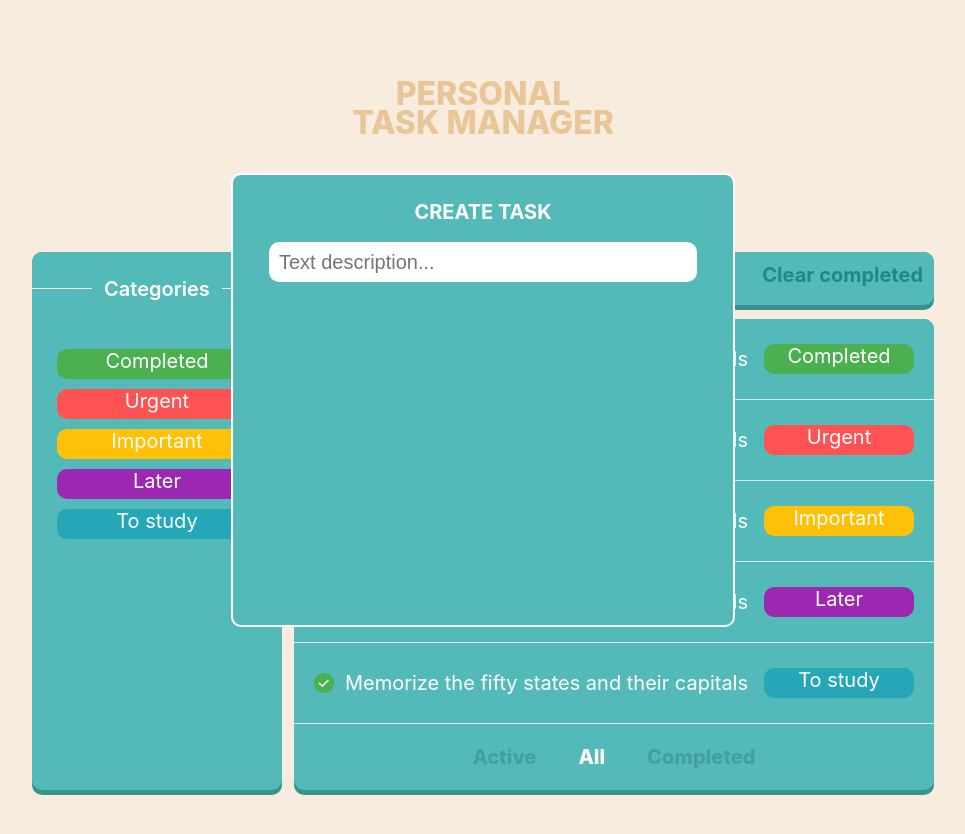
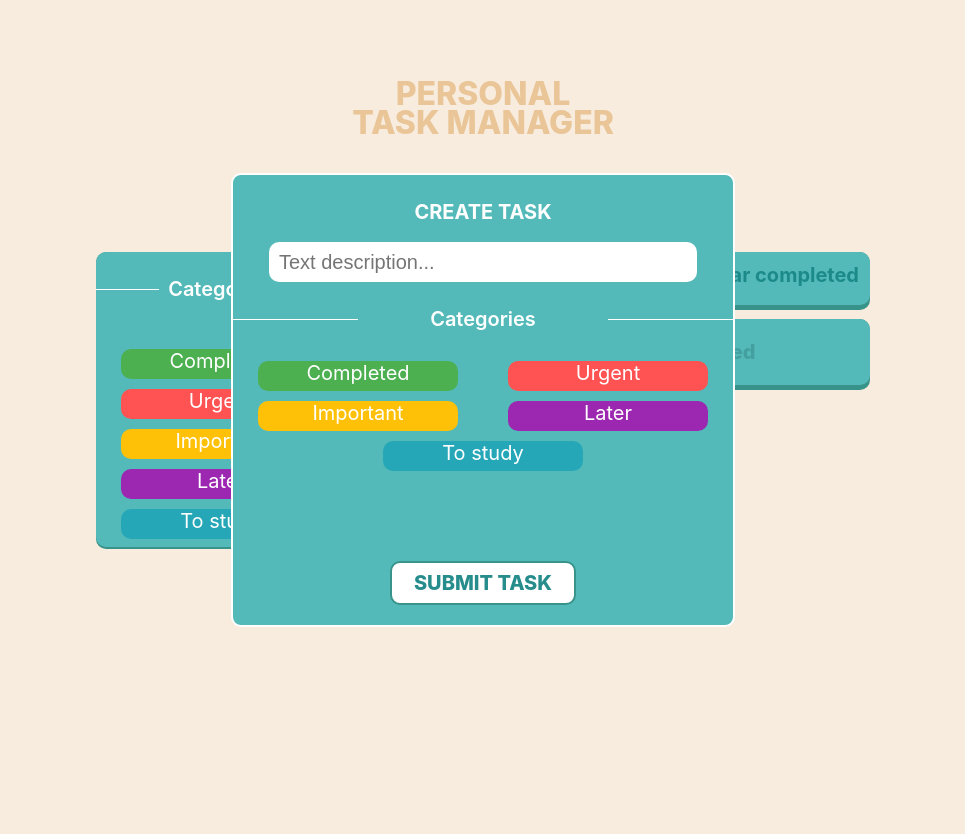
Before and after one commit to nbespalovv/nbespalovv_web, a React (Create React App) app: page / in a window 1280 px wide. Both pictures are taken after a click on the element "Add new task". Shown: the top 834 px of the page, without its empty margins (157-1122 px from the left). After the commit the page ends 800 px from the top, so only its background shows below. Built offline with nearby package versions, Linux system fonts and the light colour scheme.

Commit message:
Added localStorage

```diff
--- a/src/App.css
+++ b/src/App.css
@@ -11,7 +11,7 @@ body {
 }
 
 .job-state {
-    width: 150px;
+    min-width: 150px;
     height: 30px;
     color: white;
     border-radius: 10px;
@@ -153,8 +153,9 @@ body {
     border: 2px solid #FFF;
     background: #54BAB9;
 }
-.job-create-task-title-wrapper {
+.job-create-task-wrapper {
     width: 100%;
+    height: 90%;
     display: flex;
     justify-content: center;
     margin-top: 25px;
@@ -198,9 +199,24 @@ body {
     outline: none;
 }
 
+.submit-task {
+    width: 182px;
+    height: 40px;
+    border-radius: 10px;
+    border: 2px solid #38938A;
+    background: #FFF;
+    color: #278D8C;
+    text-align: center;
+    font-size: 20px;
+    font-style: normal;
+    font-weight: 800;
+    line-height: 200%;
+    margin-top: auto;
+}
+
 .horizontal-line {
     height: 1px;
-    width: 60px;
+    width: 25%;
     background-color: white;
 }
 
@@ -232,3 +248,12 @@ footer {
     left: 50%;
     transform: translate(-50%) translateY(-50%);
 }
+
+.job-create-task-categories {
+    margin-top: 30px;
+    display: flex;
+    align-content: flex-start;
+    width: 100%;
+    flex-flow: row wrap;
+    justify-content: space-around;
+}
--- a/src/components/JobCreateModule.jsx
+++ b/src/components/JobCreateModule.jsx
@@ -2,7 +2,7 @@ import JobCreate from "./job-create/JobCreate";
 
 const JobCreateModule = (props) => (
     <div className={"job-create-task-module"}>
-        <JobCreate/>
+        <JobCreate onClose={props.onClose}/>
     </div>
 )
 
--- a/src/components/NewJobDialog.jsx
+++ b/src/components/NewJobDialog.jsx
@@ -8,7 +8,7 @@ const NewJobDialog = (props) => {
 
     return (
         <div className={"dialog"}>
-            <JobCreateModule/>
+            <JobCreateModule onClose={props.onClose}/>
         </div>
     )
 }
--- a/src/components/job-categories/JobCategories.jsx
+++ b/src/components/job-categories/JobCategories.jsx
@@ -1,15 +1,16 @@
 import JobCategoriesTitle from "./JobCategoriesTitle";
 import JobState from "../job-list/JobState";
+import Category from "../../types/Category";
 
 const JobCategories = (props) => (
     <div className={"job-categories"}>
         <JobCategoriesTitle>Categories</JobCategoriesTitle>
         <div className={"job-categories-list"}>
-            <JobState state={"Completed"} color={"#4CAF50"} className={"possible-category"}/>
-            <JobState state={"Urgent"} color={"#FF5252"} className={"possible-category"}/>
-            <JobState state={"Important"} color={"#FFC107"} className={"possible-category"}/>
-            <JobState state={"Later"} color={"#9C27B0"} className={"possible-category"}/>
-            <JobState state={"To study"} color={"#25A7B8"} className={"possible-category"}/>
+            {
+                Category.defaultCategories.map((category, i) =>
+                    <JobState state={category.name} color={category.color} className={"possible-category"}/>
+                )
+            }
         </div>
     </div>
 )
--- a/src/components/job-create/JobCreate.jsx
+++ b/src/components/job-create/JobCreate.jsx
@@ -1,12 +1,59 @@
-import JobCategoriesTitle from "../job-categories/JobCategoriesTitle";
 import JobCreateTitle from "./JobCreateTitle";
 import JobInput from "./JobInput";
+import JobCategoriesTitle from "../job-categories/JobCategoriesTitle";
+import JobState from "../job-list/JobState";
+import SecondaryButton from "./SecondaryButton";
+import {useState} from "react";
+import Category from "../../types/Category";
+import Job from "../../types/Job";
 
-const JobCreate = (props) => (
-    <div className={"job-create-task-title-wrapper"}>
-        <JobCreateTitle>CREATE TASK</JobCreateTitle>
-        <JobInput/>
-    </div>
-)
+const JobCreate = (props) => {
+
+    const [description, setDescription] = useState("")
+
+    const [selectedCategoryIndex, selectCategoryIndex] = useState(-1)
+
+    const onJobCreateClicked = () => {
+        if (selectedCategoryIndex === -1) {
+            alert("You have not selected category")
+            return
+        }
+        let job = new Job(description, Category.defaultCategories.find((_, i) => i === selectedCategoryIndex))
+        if (localStorage.getItem("jobs") == null) {
+            localStorage.setItem("jobs", "[]")
+        }
+        let jobs = [...JSON.parse(localStorage.getItem("jobs"))]
+        jobs.push(job)
+        localStorage.setItem("jobs", JSON.stringify(jobs))
+        props.onClose()
+        window.dispatchEvent( new Event('storage') )
+    }
+
+    const onCategorySelected = (index) => {
+        selectCategoryIndex(index)
+        for (let element of document.getElementsByClassName("new-job-category")) {
+            element.style.border = "none"
+        }
+        document.getElementById(`new-job-category-${index}`).style.border = "3px solid white"
+    }
+
+
+
+    return (
+        <div className={"job-create-task-wrapper"}>
+            <JobCreateTitle>CREATE TASK</JobCreateTitle>
+            <JobInput onDescriptionChanged={setDescription}/>
+            <JobCategoriesTitle>Categories</JobCategoriesTitle>
+            <div className={"job-create-task-categories"}>
+                {
+                    Category.defaultCategories.map((category, i) =>
+                        <JobState state={category.name} color={category.color} id={`new-job-category-${i}`} className={"possible-category new-job-category"} onClick={() => onCategorySelected(i)}/>
+                    )
+                }
+            </div>
+            <SecondaryButton onClick={onJobCreateClicked}>SUBMIT TASK</SecondaryButton>
+        </div>
+    )
+}
 
 export default JobCreate;
--- a/src/components/job-create/JobInput.jsx
+++ b/src/components/job-create/JobInput.jsx
@@ -1,6 +1,6 @@
 const JobInput = (props) => (
     <div className={"job-input"}>
-        <input className={"job-input-title"} type={"text"} placeholder={"Text description..."}/>
+        <input className={"job-input-title"} type={"text"} placeholder={"Text description..."} onInput={(e) => props.onDescriptionChanged(e.target.value)}/>
     </div>
 
 )
--- /dev/null
+++ b/src/components/job-create/SecondaryButton.jsx
@@ -0,0 +1,7 @@
+const SecondaryButton = (props) => (
+  <div className={"submit-task"} onClick={props.onClick}>
+      {props.children}
+  </div>
+)
+
+export default SecondaryButton;
--- a/src/components/job-list/JobList.jsx
+++ b/src/components/job-list/JobList.jsx
@@ -1,17 +1,29 @@
 import JobItem from "./JobItem";
 import JobFilter from "./JobFilter";
+import {useEffect, useState} from "react";
 
-const JobList = (props) => (
+const JobList = (props) => {
+
+    const [jobs, setJobs] = useState([...(JSON.parse(window.localStorage.getItem("jobs")) || [])])
+
+    useEffect(() => {
+        window.onstorage = () => {
+            setJobs(JSON.parse(window.localStorage.getItem("jobs")))
+        }
+    }, []);
+
+
+    return (
         <div className={"job-list"}>
             <div className={"job-list-inner"}>
-            {props.items.map((item, i) => {
-                return (<JobItem state={item.state} color={item.color}>
-                    {item.title}
+                {jobs.map((item, i) => {
+                    return (<JobItem state={item.category.name} color={item.category.color}>
+                        {item.description}
                     </JobItem>)
                 })}
                 <JobFilter/>
             </div>
         </div>
     )
-
+}
 export default JobList;
--- a/src/components/job-list/JobState.jsx
+++ b/src/components/job-list/JobState.jsx
@@ -1,5 +1,5 @@
 const JobState = (props) => (
-    <div className={"job-state " + props.className} style={{backgroundColor: props.color}}>
+    <div id={props.id} className={"job-state " + props.className} style={{backgroundColor: props.color}} onClick={props.onClick}>
         {props.state}
     </div>
 )
--- /dev/null
+++ b/src/types/Category.js
@@ -0,0 +1,19 @@
+class Category {
+    name
+    color
+
+    constructor(name, color) {
+        this.name = name
+        this.color = color
+    }
+
+    static defaultCategories = [
+        new Category("Completed", "#4CAF50"),
+        new Category("Urgent", "#FF5252"),
+        new Category("Important", "#FFC107"),
+        new Category("Later", "#9C27B0"),
+        new Category("To study", "#25A7B8")
+    ]
+}
+
+export default Category;
--- /dev/null
+++ b/src/types/Job.js
@@ -0,0 +1,11 @@
+class Job {
+    description
+    category
+
+    constructor(description, category) {
+        this.description = description
+        this.category = category
+    }
+}
+
+export default Job
```
Lines whose indentation alone changed are shown as unchanged.
